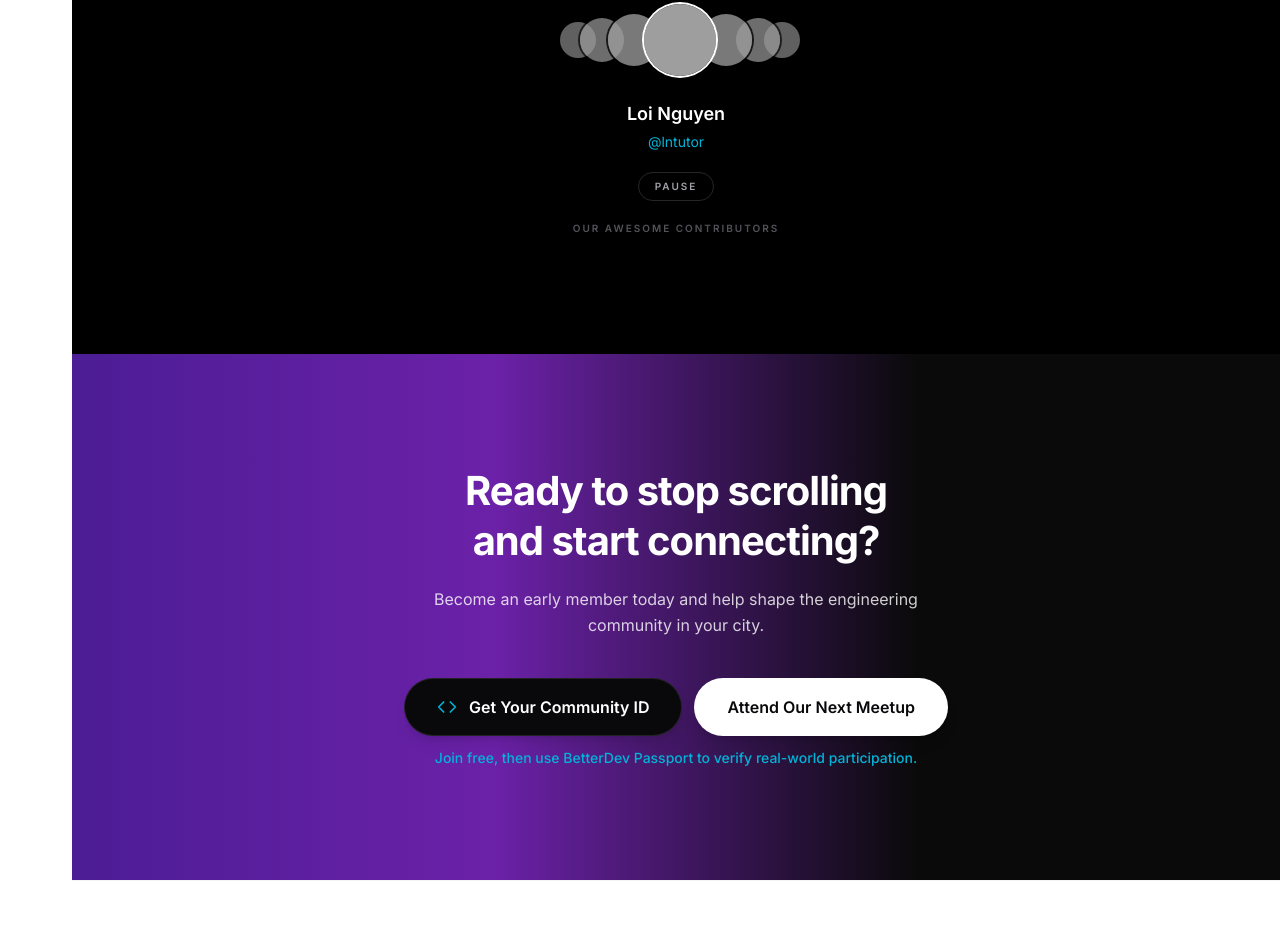
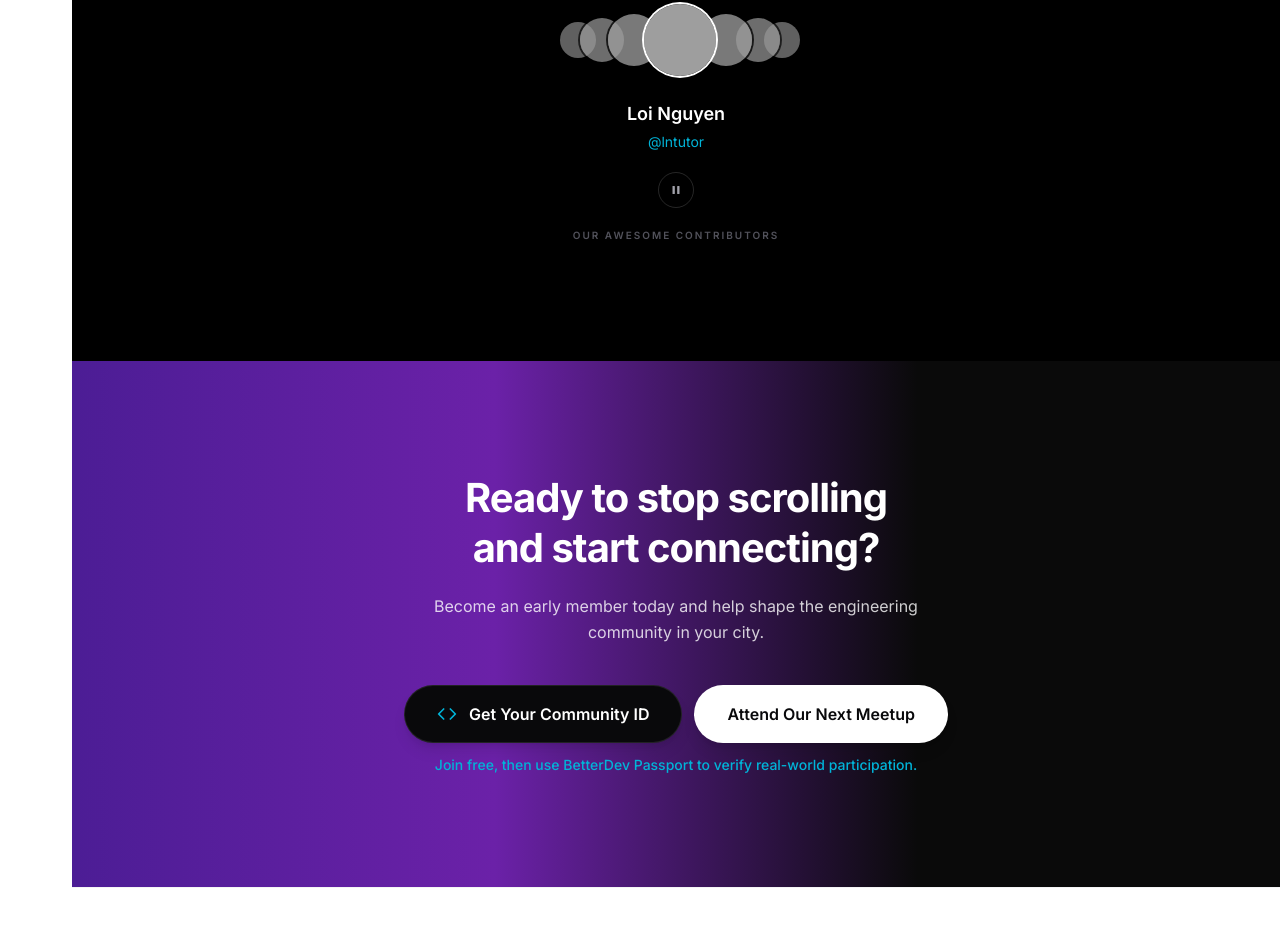
Before and after one commit to BetterDevOrg/Protocol, a Next.js app: page / in a window 1280 px wide. Shown: the part 3603-4536 px from the top of the page. Built offline with nearby package versions, Linux system fonts and the light colour scheme; no server answers; grey boxes are pictures that could not be loaded.

Commit message:
Use pause/play icons for the carousel toggle.

```diff
--- a/src/components/landing/contributor-carousel.tsx
+++ b/src/components/landing/contributor-carousel.tsx
@@ -14,6 +14,23 @@ function slotStyle(offset: number) {
   const opacity = distance === 0 ? 1 : 0.85 - distance * 0.08;
   const zIndex = 20 - distance;
   return { size, opacity, zIndex };
+}
+
+function PauseIcon() {
+  return (
+    <svg width="14" height="14" viewBox="0 0 24 24" fill="currentColor" aria-hidden>
+      <rect x="6" y="5" width="4" height="14" rx="1" />
+      <rect x="14" y="5" width="4" height="14" rx="1" />
+    </svg>
+  );
+}
+
+function PlayIcon() {
+  return (
+    <svg width="14" height="14" viewBox="0 0 24 24" fill="currentColor" aria-hidden>
+      <path d="M8 5.14v13.72a1 1 0 0 0 1.5.86l11-6.86a1 1 0 0 0 0-1.72l-11-6.86a1 1 0 0 0-1.5.86Z" />
+    </svg>
+  );
 }
 
 export function ContributorCarousel() {
@@ -84,10 +101,11 @@ export function ContributorCarousel() {
         <button
           type="button"
           aria-pressed={paused}
+          aria-label={paused ? "Play carousel" : "Pause carousel"}
           onClick={() => setPaused((current) => !current)}
-          className="mt-4 inline-flex items-center justify-center rounded-full border border-white/15 px-4 py-1.5 text-[10px] font-semibold uppercase tracking-[0.2em] text-zinc-400 transition hover:border-white/30 hover:text-white focus-visible:outline focus-visible:outline-2 focus-visible:outline-offset-2 focus-visible:outline-white active:scale-[0.98]"
+          className="mt-4 inline-flex size-9 items-center justify-center rounded-full border border-white/15 text-zinc-400 transition hover:border-white/30 hover:text-white focus-visible:outline focus-visible:outline-2 focus-visible:outline-offset-2 focus-visible:outline-white active:scale-[0.98]"
         >
-          {paused ? "Play" : "Pause"}
+          {paused ? <PlayIcon /> : <PauseIcon />}
         </button>
       ) : null}
 
```
